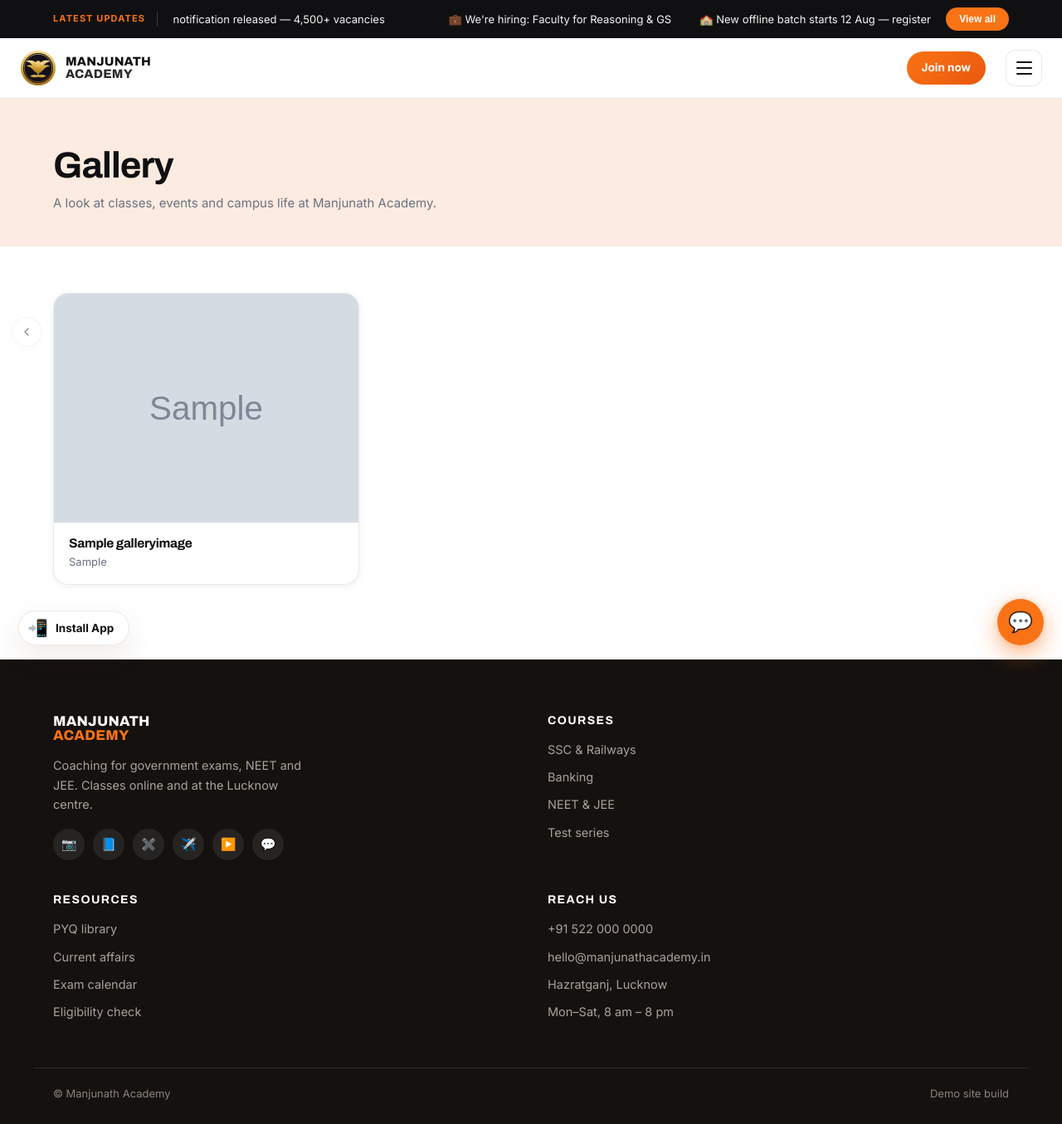
After one commit to n57184322-hue/manjunathacademy, a Django app: page /gallery/ in a window 1280 px wide. The commit adds this page. Shown: the whole page at 83% size. Run offline with Django 5.2, Linux system fonts and the light colour scheme; data comes from the database, SQL or seed files in the repository; both versions use the stored data as it was after the commit; tables that the repository leaves empty hold one stand-in row (values such as "Sample post"); grey boxes marked "Sample" are stand-in pictures.

Commit message:
Add More nav dropdown with a Gallery page, admin-manageable via new Gallery panel section

```diff
--- a/myapp/forms.py
+++ b/myapp/forms.py
@@ -9,6 +9,7 @@ from .models import (
     CustomUser,
     DailyUpdateCard,
     DailyUpdatePost,
+    GalleryImage,
     HeroSection,
     Notification,
     PWASettings,
@@ -239,3 +240,17 @@ class PWASettingsForm(forms.ModelForm):
             'theme_color': forms.TextInput(attrs={'type': 'color'}),
             'background_color': forms.TextInput(attrs={'type': 'color'}),
         }
+
+
+class GalleryImageForm(forms.ModelForm):
+    class Meta:
+        model = GalleryImage
+        fields = ('title', 'caption', 'image', 'order', 'is_active')
+        widgets = {
+            'title': forms.TextInput(attrs={'placeholder': 'e.g. Annual Prize Distribution 2026'}),
+            'caption': forms.TextInput(attrs={'placeholder': 'A short line about this photo'}),
+            'order': forms.NumberInput(attrs={'min': 0}),
+        }
+        help_texts = {
+            'order': 'Lower numbers show first.',
+        }
--- a/myapp/models.py
+++ b/myapp/models.py
@@ -387,3 +387,18 @@ class PWASettings(models.Model):
 
     def __str__(self):
         return 'App (PWA) settings'
+
+
+class GalleryImage(models.Model):
+    order = models.PositiveIntegerField(default=0)
+    title = models.CharField(max_length=150, blank=True)
+    caption = models.CharField(max_length=300, blank=True)
+    image = models.ImageField(upload_to='gallery/')
+    is_active = models.BooleanField(default=True)
+    created_at = models.DateTimeField(auto_now_add=True)
+
+    class Meta:
+        ordering = ['order', '-created_at']
+
+    def __str__(self):
+        return self.title or f'Gallery image {self.pk}'
--- a/myapp/templates/myapp/base.html
+++ b/myapp/templates/myapp/base.html
@@ -201,6 +201,25 @@ h1,h2,h3,h4{font-family:"Archivo",system-ui,sans-serif;margin:0;line-height:1.1;
   background:#EF3B2D;color:#fff;font-size:10px;font-weight:800;letter-spacing:.04em;
   padding:2px 7px;border-radius:var(--r-pill);text-transform:uppercase;white-space:nowrap;
 }
+.nav-more{position:relative;list-style:none}
+.nav-more-toggle{
+  display:inline-flex;align-items:center;gap:5px;white-space:nowrap;flex:0 0 auto;
+  font-size:13px;font-weight:600;color:#4b5563;background:none;border:0;font-family:inherit;
+  padding:8px 9px;border-radius:var(--r-pill);transition:.18s ease;cursor:pointer;
+}
+.nav-more-toggle:hover{background:#F6F6F7;color:var(--ink)}
+.nav-more-caret{transition:transform .15s ease}
+.nav-more.is-open .nav-more-caret{transform:rotate(180deg)}
+.nav-more-dropdown{
+  position:absolute;left:0;top:calc(100% + 8px);min-width:170px;background:#fff;border:1px solid var(--line);
+  border-radius:12px;box-shadow:var(--shadow-lg);padding:6px;display:none;flex-direction:column;gap:2px;z-index:70;
+}
+.nav-more.is-open .nav-more-dropdown{display:flex}
+.nav-more-dropdown a{
+  padding:9px 12px;border-radius:8px;font-size:13.5px;font-weight:600;color:#374151;
+  display:flex;align-items:center;gap:8px;transition:.12s ease;
+}
+.nav-more-dropdown a:hover{background:#F6F6F7;color:var(--ink)}
 
 .header-actions{display:flex;align-items:center;gap:6px;flex:0 0 auto}
 .chip{
@@ -943,6 +962,8 @@ h1,h2,h3,h4{font-family:"Archivo",system-ui,sans-serif;margin:0;line-height:1.1;
   .primary-nav.is-open{display:flex}
   .primary-nav > ul{flex-direction:column;align-items:stretch;margin:0}
   .primary-nav > ul a{padding:12px 14px;font-size:14.5px}
+  .nav-more-toggle{width:100%;padding:12px 14px;font-size:14.5px}
+  .nav-more-dropdown{position:static;box-shadow:none;border:0;padding:2px 0 0 14px;margin:0}
   .chip span.chip-label{display:inline}
   .header-actions{flex-wrap:wrap}
   .header-actions .btn{flex:1}
@@ -1119,6 +1140,15 @@ h1,h2,h3,h4{font-family:"Archivo",system-ui,sans-serif;margin:0;line-height:1.1;
         <li><a href="#results">Results</a></li>
         <li><a href="#about">About</a></li>
         <li><a href="#contact-us">Contact</a></li>
+        <li class="nav-more" id="navMore">
+          <button type="button" class="nav-more-toggle" id="navMoreToggle" aria-haspopup="true" aria-expanded="false">
+            More
+            <svg class="nav-more-caret" viewBox="0 0 24 24" width="12" height="12" aria-hidden="true"><path d="m6 9 6 6 6-6" fill="none" stroke="currentColor" stroke-width="2.2" stroke-linecap="round" stroke-linejoin="round"/></svg>
+          </button>
+          <div class="nav-more-dropdown" id="navMoreDropdown">
+            <a href="{% url 'gallery_page' %}">🖼️ Gallery</a>
+          </div>
+        </li>
       </ul>
       <div class="header-actions">
         <a class="chip chip-yt" href="{{ site_settings.youtube_url|default:'#' }}" {% if site_settings.youtube_url %}target="_blank" rel="noopener"{% endif %}>
@@ -1391,6 +1421,32 @@ document.addEventListener('DOMContentLoaded', function () {
     });
   }
 
+  /* ---------- 2a. "More" nav dropdown ---------- */
+  const navMore = document.getElementById('navMore');
+  const navMoreToggle = document.getElementById('navMoreToggle');
+
+  if (navMore && navMoreToggle) {
+    navMoreToggle.addEventListener('click', (e) => {
+      e.stopPropagation();
+      const open = navMore.classList.toggle('is-open');
+      navMoreToggle.setAttribute('aria-expanded', String(open));
+    });
+
+    document.addEventListener('click', (e) => {
+      if (!navMore.contains(e.target)) {
+        navMore.classList.remove('is-open');
+        navMoreToggle.setAttribute('aria-expanded', 'false');
+      }
+    });
+
+    document.addEventListener('keydown', (e) => {
+      if (e.key === 'Escape') {
+        navMore.classList.remove('is-open');
+        navMoreToggle.setAttribute('aria-expanded', 'false');
+      }
+    });
+  }
+
   /* ---------- 2b. Logged-in user dropdown ---------- */
   const userMenu = document.getElementById('navUserMenu');
   const userTrigger = document.getElementById('navUserTrigger');
--- /dev/null
+++ b/myapp/templates/myapp/gallery_page.html
@@ -0,0 +1,58 @@
+{% extends "myapp/base.html" %}
+
+{% block title %}Gallery — Manjunath Academy{% endblock %}
+{% block meta_description %}Photos from Manjunath Academy — classes, events and campus life.{% endblock %}
+
+{% block extra_style %}
+.gallery-page-hero{padding:56px 0 40px;background:var(--peach)}
+.gallery-page-hero h1{font-size:clamp(28px,4vw,44px);margin:0 0 10px}
+.gallery-page-hero p{color:var(--muted);font-size:15px;max-width:60ch;margin:0}
+.gallery-section{padding:56px 0 90px}
+.gallery-grid{display:grid;grid-template-columns:repeat(3,1fr);gap:22px}
+.gallery-card{
+  background:#fff;border:1px solid var(--line);border-radius:18px;overflow:hidden;
+  box-shadow:var(--shadow-sm);
+}
+.gallery-card img{width:100%;aspect-ratio:4/3;object-fit:cover;display:block}
+.gallery-card-body{padding:16px 18px}
+.gallery-card-body h3{font-size:15.5px;margin:0 0 4px}
+.gallery-card-body p{margin:0;font-size:13px;color:var(--muted)}
+.gallery-empty{text-align:center;padding:60px 0;color:var(--muted)}
+.gallery-empty-ico{font-size:36px;display:block;margin-bottom:12px}
+@media (max-width:900px){.gallery-grid{grid-template-columns:repeat(2,1fr)}}
+@media (max-width:560px){.gallery-grid{grid-template-columns:1fr}}
+{% endblock %}
+
+{% block content %}
+<section class="gallery-page-hero">
+  <div class="wrap">
+    <h1>Gallery</h1>
+    <p>A look at classes, events and campus life at Manjunath Academy.</p>
+  </div>
+</section>
+
+<section class="gallery-section">
+  <div class="wrap">
+    {% if images %}
+      <div class="gallery-grid">
+        {% for image in images %}
+        <article class="gallery-card">
+          <img src="{{ image.image.url }}" alt="{{ image.title }}">
+          {% if image.title or image.caption %}
+          <div class="gallery-card-body">
+            {% if image.title %}<h3>{{ image.title }}</h3>{% endif %}
+            {% if image.caption %}<p>{{ image.caption }}</p>{% endif %}
+          </div>
+          {% endif %}
+        </article>
+        {% endfor %}
+      </div>
+    {% else %}
+      <div class="gallery-empty">
+        <span class="gallery-empty-ico">🖼️</span>
+        No photos posted yet — check back soon.
+      </div>
+    {% endif %}
+  </div>
+</section>
+{% endblock %}
--- a/myapp/templates/myapp/panel/base.html
+++ b/myapp/templates/myapp/panel/base.html
@@ -260,6 +260,10 @@ table.panel-table tbody tr:hover{background:#FFF8F2}
         <span class="panel-nav-ico">📱</span> Apps
       </a>
 
+      <a class="{% block nav_gallery %}{% endblock %}" href="{% url 'panel_gallery_list' %}">
+        <span class="panel-nav-ico">🖼️</span> Gallery
+      </a>
+
       <div class="panel-nav-group {% block nav_customization_open %}{% endblock %}" id="navCustomizationGroup">
         <button type="button" class="panel-nav-group-toggle {% block nav_customization %}{% endblock %}" id="navCustomizationToggle">
           <span class="panel-nav-ico">🎨</span> Customization
--- a/myapp/urls.py
+++ b/myapp/urls.py
@@ -11,6 +11,7 @@ urlpatterns = [
     path('account/purchases/', views.account_purchases, name='account_purchases'),
     path('current-affairs/', views.daily_updates_page, {'category': 'current_affairs'}, name='current_affairs_page'),
     path('daily-news/', views.daily_updates_page, {'category': 'daily_news'}, name='daily_news_page'),
+    path('gallery/', views.gallery_page, name='gallery_page'),
     path('admission/register/', views.admission_register, name='admission_register'),
     path('manifest.json', views.pwa_manifest, name='pwa_manifest'),
     path('sw.js', views.service_worker, name='service_worker'),
@@ -37,4 +38,8 @@ urlpatterns = [
     path('panel/admissions/', views.panel_admissions, name='panel_admissions'),
     path('panel/admissions/<int:pk>/delete/', views.panel_admission_delete, name='panel_admission_delete'),
     path('panel/apps/', views.panel_pwa_settings, name='panel_pwa_settings'),
+    path('panel/gallery/', views.panel_gallery_list, name='panel_gallery_list'),
+    path('panel/gallery/add/', views.panel_gallery_add, name='panel_gallery_add'),
+    path('panel/gallery/<int:pk>/edit/', views.panel_gallery_edit, name='panel_gallery_edit'),
+    path('panel/gallery/<int:pk>/delete/', views.panel_gallery_delete, name='panel_gallery_delete'),
 ]
--- a/myapp/views.py
+++ b/myapp/views.py
@@ -16,6 +16,7 @@ from .forms import (
     DailyUpdateCardForm,
     DailyUpdatePostForm,
     EmailAuthenticationForm,
+    GalleryImageForm,
     HeroSectionForm,
     NavbarCustomizationForm,
     NotificationForm,
@@ -30,6 +31,7 @@ from .models import (
     CustomUser,
     DailyUpdateCard,
     DailyUpdatePost,
+    GalleryImage,
     HeroSection,
     Notification,
     PWASettings,
@@ -80,6 +82,11 @@ def daily_updates_page(request, category):
     card = DailyUpdateCard.load(category)
     posts = DailyUpdatePost.objects.filter(category=category, is_active=True)
     return render(request, 'myapp/daily_updates_page.html', {'card': card, 'posts': posts})
+
+
+def gallery_page(request):
+    images = GalleryImage.objects.filter(is_active=True)
+    return render(request, 'myapp/gallery_page.html', {'images': images})
 
 
 def admission_register(request):
@@ -488,3 +495,52 @@ def panel_pwa_settings(request):
         form = PWASettingsForm(instance=pwa)
 
     return render(request, 'myapp/panel/pwa_settings.html', {'form': form, 'pwa': pwa})
+
+
+@login_required(login_url='login')
+@user_passes_test(_is_staff, login_url='login')
+def panel_gallery_list(request):
+    images = GalleryImage.objects.all()
+    return render(request, 'myapp/panel/gallery_list.html', {'images': images})
+
+
+@login_required(login_url='login')
+@user_passes_test(_is_staff, login_url='login')
+def panel_gallery_add(request):
+    if request.method == 'POST':
+        form = GalleryImageForm(request.POST, request.FILES)
+        if form.is_valid():
+            form.save()
+            messages.success(request, 'Image added.')
+            return redirect('panel_gallery_list')
+    else:
+        form = GalleryImageForm(initial={'order': GalleryImage.objects.count()})
+
+    return render(request, 'myapp/panel/gallery_form.html', {'form': form, 'is_new': True})
+
+
+@login_required(login_url='login')
+@user_passes_test(_is_staff, login_url='login')
+def panel_gallery_edit(request, pk):
+    image = get_object_or_404(GalleryImage, pk=pk)
+
+    if request.method == 'POST':
+        form = GalleryImageForm(request.POST, request.FILES, instance=image)
+        if form.is_valid():
+            form.save()
+            messages.success(request, 'Image updated.')
+            return redirect('panel_gallery_list')
+    else:
+        form = GalleryImageForm(instance=image)
+
+    return render(request, 'myapp/panel/gallery_form.html', {'form': form, 'is_new': False, 'image': image})
+
+
+@login_required(login_url='login')
+@user_passes_test(_is_staff, login_url='login')
+def panel_gallery_delete(request, pk):
+    image = get_object_or_404(GalleryImage, pk=pk)
+    if request.method == 'POST':
+        image.delete()
+        messages.success(request, 'Image deleted.')
+    return redirect('panel_gallery_list')
```
Also changed, not shown: myapp/templates/myapp/panel/gallery_form.html (added, +73 -0 lines), myapp/templates/myapp/panel/gallery_list.html (added, +76 -0 lines), db.sqlite3, myapp/migrations/0016_galleryimage.py (added).
